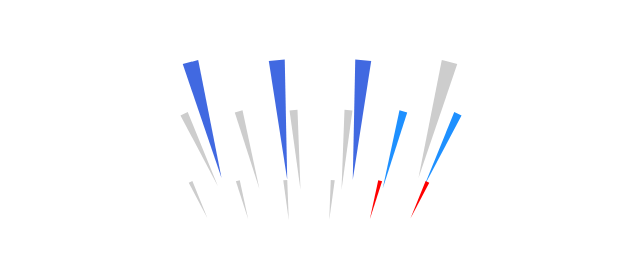
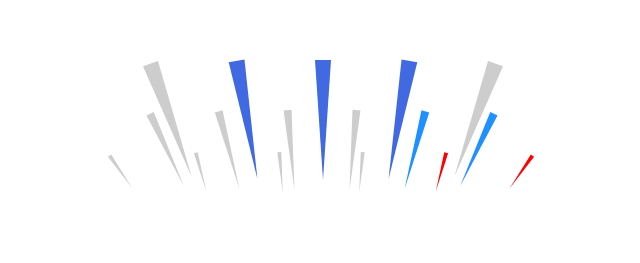
Before and after one commit to Donovantxy/BitWatch, a plain HTML site: page index.html in a window 1280 px wide. Shown: the whole page, without its empty margins (317-957 px from the left). Drawn offline with nearby package versions, Linux system fonts and the light colour scheme.

Commit message:
Needle css fixed 24h

```diff
--- a/css/style.css
+++ b/css/style.css
@@ -33,7 +33,7 @@
     border-right: 4px solid transparent;
     border-top-width: 80px;
     float: left;
-    margin:-70px 20px 0;
+    margin:-70px 24px 0 30px;
 }
 .secs{
     border-style: solid;
@@ -42,81 +42,125 @@
     border-right: 2px solid transparent;
     border-top-width: 40px;
     float: left;
-    margin:-30px 20px 0;
+    margin:-38px 40px 0 36px;
 }
 
 #hour{
-    width: 310px;
+    width: 380px;
     height: 120px;
     margin: 60px auto 0px;
 }
 
 li.hours:nth-child(1){
+    -ms-transform: rotate(-20deg);
+    -webkit-transform: rotate(-20deg);
+    transform: rotate(-20deg);
+}
+li.hours:nth-child(2){
+    -ms-transform: rotate(-10deg);
+    -webkit-transform: rotate(-10deg);
+    transform: rotate(-10deg);
+}
+li.hours:nth-child(3){
+    -ms-transform: rotate(0deg);
+    -webkit-transform: rotate(0deg);
+    transform: rotate(0deg);
+}
+li.hours:nth-child(4){
+    -ms-transform: rotate(10deg);
+    -webkit-transform: rotate(10deg);
+    transform: rotate(10deg);
+}
+li.hours:nth-child(5){
+    -ms-transform: rotate(20deg);
+    -webkit-transform: rotate(20deg);
+    transform: rotate(20deg);
+}
+
+
+#min{
+    width: 380px;
+    height: 80px;
+    margin: 0px auto 0;
+}
+
+#sec{
+    width: 480px;
+    height: 40px;
+    margin: -70px auto 0;
+}
+
+li.mins:nth-child(1){
+    -ms-transform: rotate(-25deg);
+    -webkit-transform: rotate(-25deg);
+    transform: rotate(-25deg);
+}
+
+li.mins:nth-child(2){
     -ms-transform: rotate(-15deg);
     -webkit-transform: rotate(-15deg);
     transform: rotate(-15deg);
 }
-li.hours:nth-child(2){
+
+li.mins:nth-child(3){
     -ms-transform: rotate(-5deg);
     -webkit-transform: rotate(-5deg);
     transform: rotate(-5deg);
 }
-li.hours:nth-child(3){
+
+li.mins:nth-child(4){
     -ms-transform: rotate(5deg);
     -webkit-transform: rotate(5deg);
     transform: rotate(5deg);
 }
-li.hours:nth-child(4){
+
+li.mins:nth-child(5){
     -ms-transform: rotate(15deg);
     -webkit-transform: rotate(15deg);
     transform: rotate(15deg);
 }
 
-
-#min{
-    width: 292px;
-    height: 80px;
-    margin: 0px auto 0;
+li.mins:nth-child(6){
+    -ms-transform: rotate(25deg);
+    -webkit-transform: rotate(25deg);
+    transform: rotate(25deg);
 }
 
-#sec{
-    width: 292px;
-    height: 40px;
-    margin: -50px auto 0;
+
+
+
+li.secs:nth-child(1){
+    -ms-transform: rotate(-35deg);
+    -webkit-transform: rotate(-35deg);
+    transform: rotate(-35deg);
 }
 
-li.mins:nth-child(1), li.secs:nth-child(1){
-    -ms-transform: rotate(-25deg);
-    -webkit-transform: rotate(-25deg);
-    transform: rotate(-25deg);
-}
-
-li.mins:nth-child(2), li.secs:nth-child(2){
+li.secs:nth-child(2){
     -ms-transform: rotate(-15deg);
     -webkit-transform: rotate(-15deg);
     transform: rotate(-15deg);
 }
 
-li.mins:nth-child(3), li.secs:nth-child(3){
+li.secs:nth-child(3){
     -ms-transform: rotate(-5deg);
     -webkit-transform: rotate(-5deg);
     transform: rotate(-5deg);
 }
 
-li.mins:nth-child(4), li.secs:nth-child(4){
+li.secs:nth-child(4){
     -ms-transform: rotate(5deg);
     -webkit-transform: rotate(5deg);
     transform: rotate(5deg);
 }
 
-li.mins:nth-child(5), li.secs:nth-child(5){
+li.secs:nth-child(5){
     -ms-transform: rotate(15deg);
     -webkit-transform: rotate(15deg);
     transform: rotate(15deg);
 }
 
-li.mins:nth-child(6), li.secs:nth-child(6){
-    -ms-transform: rotate(25deg);
-    -webkit-transform: rotate(25deg);
-    transform: rotate(25deg);
+li.secs:nth-child(6){
+    -ms-transform: rotate(35deg);
+    -webkit-transform: rotate(35deg);
+    transform: rotate(35deg);
 }
--- a/index.html
+++ b/index.html
@@ -20,6 +20,7 @@
         <li class="{{'hthick'+bw.watch.hours.substr(1,1)}} hours thick"></li>
         <li class="{{'hthick'+bw.watch.hours.substr(2,1)}} hours thick"></li>
         <li class="{{'hthick'+bw.watch.hours.substr(3,1)}} hours thick"></li>
+        <li class="{{'hthick'+bw.watch.hours.substr(4,1)}} hours thick"></li>
     </ul>
 
     <ul id="min">
--- a/js/app.js
+++ b/js/app.js
@@ -29,7 +29,7 @@ function bitTime(){
     var self = this;
 
     var hours = date.getHours().toString(2);
-    self.hours = hours.length<4 ? "0000".substr(hours.length)+hours : hours;
+    self.hours = hours.length<5 ? "00000".substr(hours.length)+hours : hours;
 
     var mins = date.getMinutes().toString(2);
     self.mins = mins.length<6 ? "000000".substr(mins.length)+mins : mins;
@@ -43,7 +43,7 @@ function bitTime(){
         var date_updated = new Date();
 
         hours = date_updated.getHours().toString(2);
-        self.hours = hours.length<4 ? "0000".substr(hours.length)+hours : hours;
+        self.hours = hours.length<5 ? "00000".substr(hours.length)+hours : hours;
 
         var mins = date_updated.getMinutes().toString(2);
         self.mins = mins.length<6 ? "000000".substr(mins.length)+mins : mins;
```
